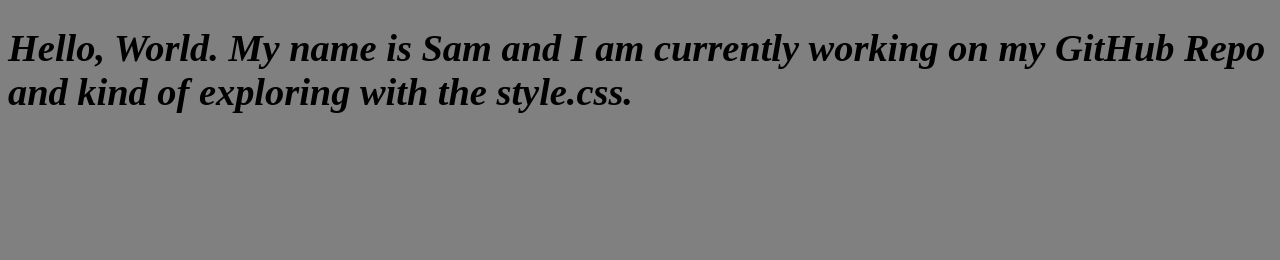
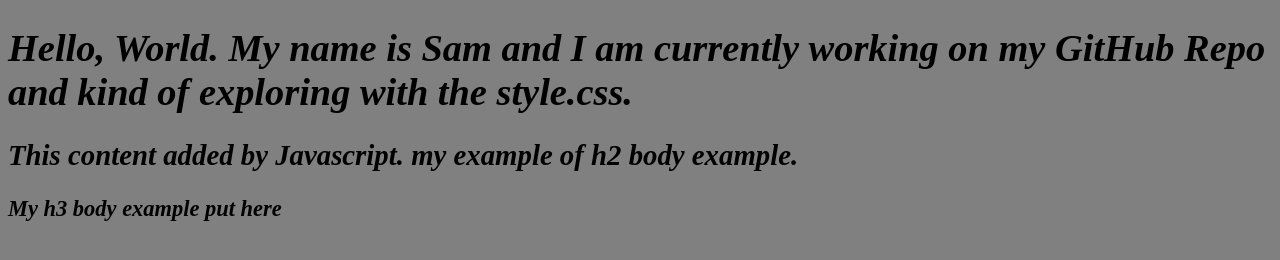
Before and after one commit to sammypgaddis/Sams-software-enginnering-prep, a plain HTML site: page index.html in a window 1280 px wide. Drawn offline with Linux system fonts and the light colour scheme.

Commit message:
add script.js, connect to index.html

```diff
--- a/index.html
+++ b/index.html
@@ -1,10 +1,11 @@
 <!DOCTYPE html>
 <html lang="en">
   <head>
+    <link rel = "stylesheet" href = "style.css"/>
     <title>My Personal Website</title>
   </head>
   <body>
-    <link rel = "stylesheet" href = "style.css"/>
     <h1>Hello, World. My name is Sam and I am currently working on my GitHub Repo and kind of exploring with the style.css.</h1>
+    <script src = "script.js"></script>
   </body>
 </html>
--- /dev/null
+++ b/script.js
@@ -0,0 +1,7 @@
+const h2 = document.createElement('h2');
+h2.textContent = "This content added by Javascript. my example of h2 body example.";
+document.querySelector("body").appendChild(h2);
+
+const h3 = document.createElement('h3');
+h3.textContent = "My h3 body example put here";
+document.querySelector("body").appendChild(h3);
```
